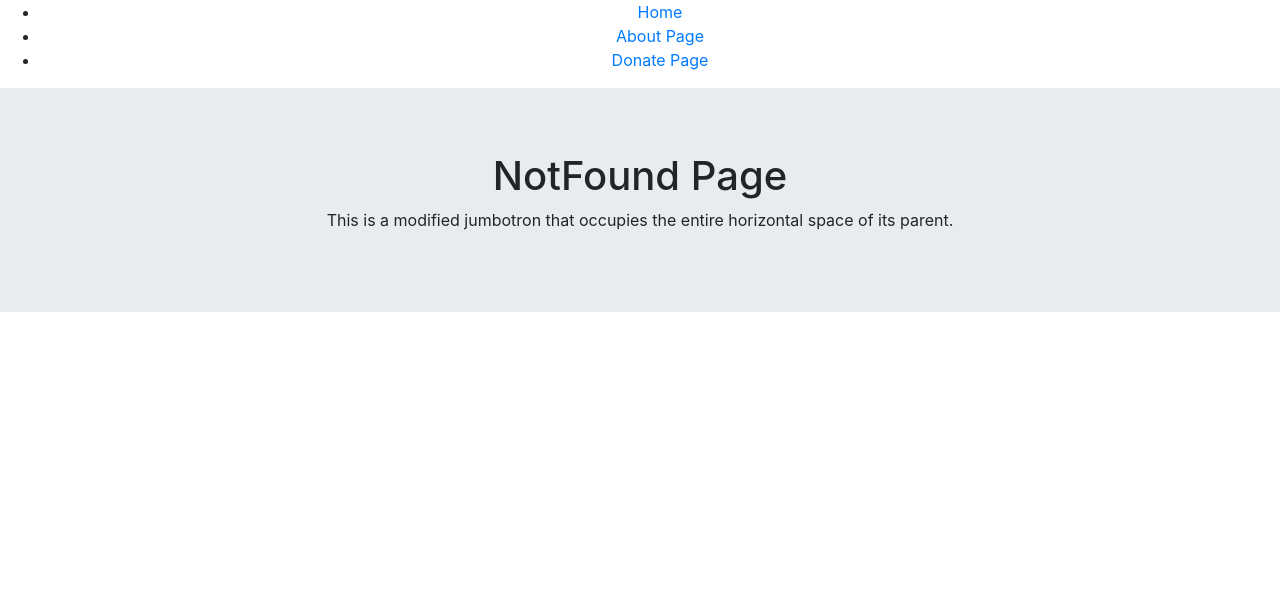
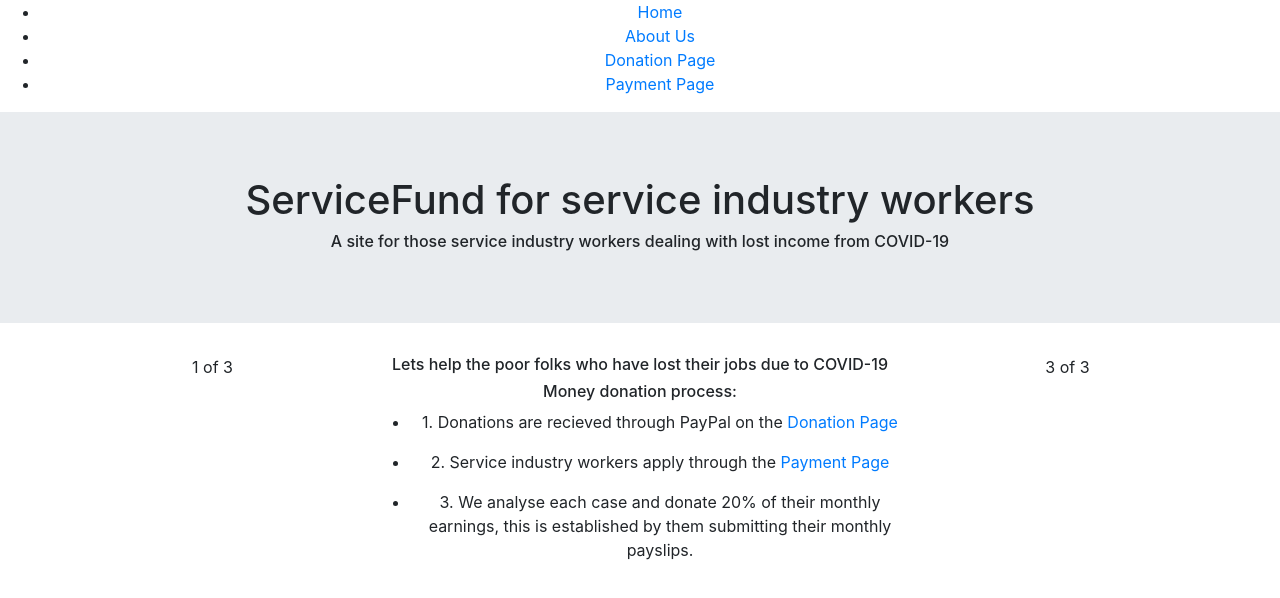
Before and after one commit to Jaseyacey/ServiceWorkerFund, a React (Create React App) app: page / in a window 1280 px wide. Shown: the top 598 px of the page. Built offline with nearby package versions, Linux system fonts and the light colour scheme.

Commit message:
pages added and navbar

```diff
--- a/package.json
+++ b/package.json
@@ -11,6 +11,7 @@
     "react": "^16.13.1",
     "react-bootstrap": "^1.0.0-beta.17",
     "react-dom": "^16.13.1",
+    "react-router-dom": "^5.1.2",
     "react-scripts": "3.4.1"
   },
   "scripts": {
--- a/src/App.css
+++ b/src/App.css
@@ -17,6 +17,7 @@
   font-family: Cambria, Cochin, Georgia, Times, 'Times New Roman', serif;
   font-size: larger;
   padding-top: 30;
+  background-color: black;
 }
 
 .App-link {
@@ -31,3 +32,7 @@
     transform: rotate(360deg);
   }
 }
+.homeBody {
+  font-family: Cambria, Cochin, Georgia, Times, 'Times New Roman', serif;
+  background-color: blue;
+}
--- a/src/App.js
+++ b/src/App.js
@@ -7,8 +7,8 @@ import {
 import HomePage from './pages/HomePage';
 import AboutPage from './pages/AboutPage';
 import DonatePage from './pages/DonatePage';
-import NotFoundPage from './pages/NotFoundPage';
-import NavBar from './NavBar';
+import NotFoundPage from './pages/HomePage2';
+import NaviBar from './NaviBar';
 import './App.css';
 import 'bootstrap/dist/css/bootstrap.min.css';
 
@@ -17,13 +17,13 @@ class App extends Component {
         return (
             <Router>
                 <div className="App">
-                    <NavBar />
+                    <NaviBar />
                     <div id="page-body">
                         <Switch>
                             <Route path="/" component={HomePage} exact>
                             <Route path="/about" component={AboutPage} exact></Route>
                             <Route path="/DonatePage" component={DonatePage} exact></Route>
-                            <Route component={NotFoundPage} />
+                            <Route component={NotFoundPage} exact/>
                             </Route>
                         </Switch>
                     </div>
--- a/src/NavBar.js
+++ b/src/NaviBar.js
@@ -8,10 +8,13 @@ const NavBar = () => (
                 <Link to="/">Home</Link>
             </li>
             <li>
-                <Link to="/AboutPage">About Page</Link>
+                <Link to="/AboutPage">About Us</Link>
             </li>
             <li>
-                <Link to="/DonatePage">Donate Page</Link>
+                <Link to="/DonatePage">Donation Page</Link>
+            </li>
+            <li>
+                <Link to="PaymentPage">Payment Page</Link>
             </li>
         </ul>
     </nav>
--- a/src/pages/AboutPage.js
+++ b/src/pages/AboutPage.js
@@ -1,17 +1,9 @@
 import React from 'react';
-import Jumbotron from 'react-bootstrap/Jumbotron';
 
 const AboutPage = () => (
     <>
-    <Jumbotron fluid>
-
-            <h1>About Page</h1>
-            <p>
-            This is a modified jumbotron that occupies the entire horizontal space of
-            its parent.
-            </p>
-    </Jumbotron>
+        <h1>hello world</h1>
     </>
-);
+)
 
 export default AboutPage;
--- a/src/pages/HomePage.js
+++ b/src/pages/HomePage.js
@@ -5,7 +5,7 @@ const HomePage = () => (
     <>
     <Jumbotron fluid>
 
-            <h1>Fluid jumbotron</h1>
+            <h1>Service Industry rker Fund</h1>
             <p>
             This is a modified jumbotron that occupies the entire horizontal space of
             its parent.
--- /dev/null
+++ b/src/pages/HomePage2.js
@@ -0,0 +1,38 @@
+import React from 'react';
+import Jumbotron from 'react-bootstrap/Jumbotron';
+import Container from 'react-bootstrap/Container';
+import Row from 'react-bootstrap/Row';
+import Col from 'react-bootstrap/Col';
+// import './App.css';
+
+const HomePage = () => (
+    <>
+    <Jumbotron fluid>
+        <h1>ServiceFund for service industry workers</h1>
+        <h6>A site for those service industry workers dealing with lost income from COVID-19</h6>
+    </Jumbotron>
+    <Container>
+    <Row class="homeBody">
+    <Col>1 of 3</Col>
+    <Col xs={6} class="covidHeader">
+        <h6>Lets help the poor folks who have lost their jobs due to COVID-19</h6>
+        <h6>Money donation process:</h6>
+        <ul>
+            <li>
+                <p>1. Donations are recieved through PayPal on the <a href="./pages/DonationPage">Donation Page</a></p>
+            </li>
+            <li>
+                <p>2. Service industry workers apply through the <a href="./pages/PaymentPage">Payment Page</a></p>
+            </li>
+            <li>
+                <p>3. We analyse each case and donate 20% of their monthly earnings, this is established by them submitting their monthly payslips.</p>
+            </li>
+        </ul>
+    </Col>
+    <Col>3 of 3</Col>
+  </Row>
+    </Container>
+    </>
+);
+
+export default HomePage;
--- a/src/pages/NotFoundPage.js
+++ /dev/null
@@ -1,17 +0,0 @@
-import React from 'react';
-import Jumbotron from 'react-bootstrap/Jumbotron';
-
-const NotFoundPage = () => (
-    <>
-    <Jumbotron fluid>
-
-            <h1>NotFound Page</h1>
-            <p>
-            This is a modified jumbotron that occupies the entire horizontal space of
-            its parent.
-            </p>
-    </Jumbotron>
-    </>
-);
-
-export default NotFoundPage;
```
Also changed, not shown: src/pages/PaymentPage.js (added, +9 -0 lines), 1 other file (tests, documents, lock files or other folders).
